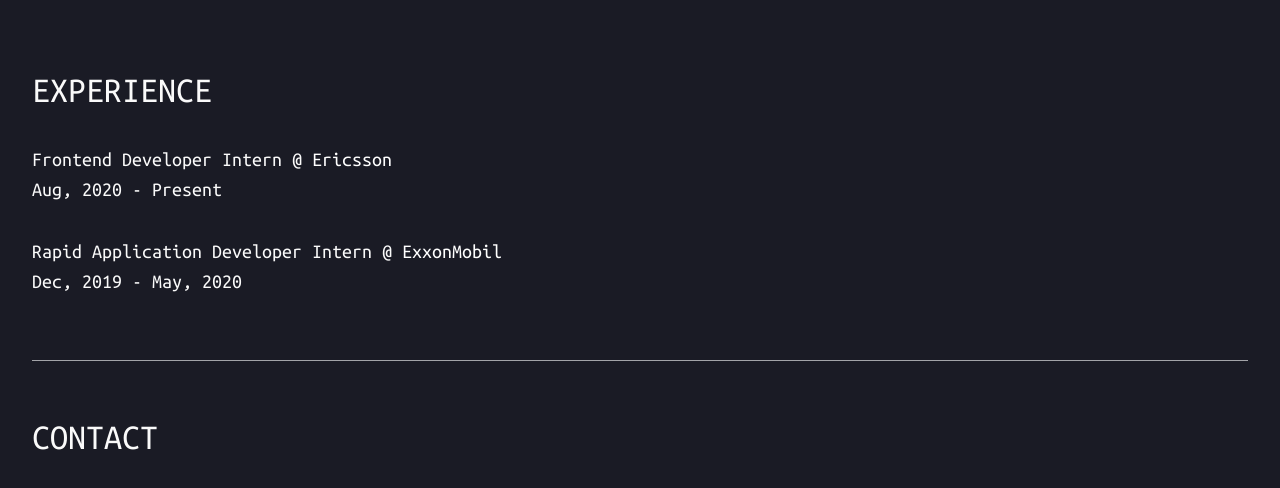
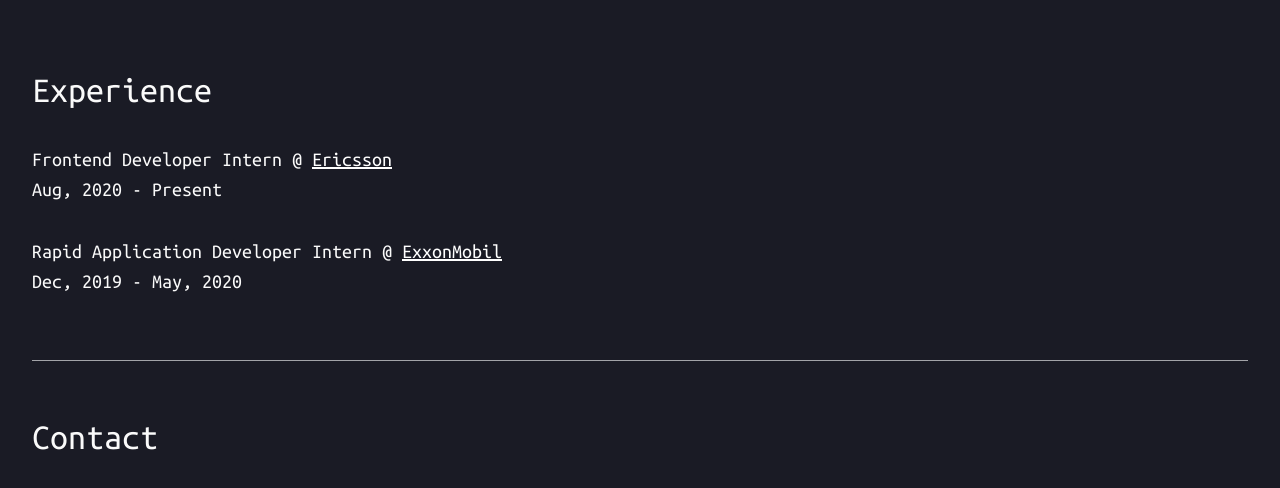
Before and after one commit to bekzodnj/bekzodnj.github.io, a React (Create React App) app: page / in a window 1280 px wide. Shown: the part 584-1072 px from the top of the page. Built offline with nearby package versions, Linux system fonts and the light colour scheme.

Commit message:
Typography edits

```diff
--- a/src/components/Contact.js
+++ b/src/components/Contact.js
@@ -12,8 +12,8 @@ function Contact() {
 
   return (
     <div className='pv4 pb5-ns bb b--white-60 '>
-      <h1 className='f2 mb4' style={{ fontWeight: 400 }}>
-        CONTACT
+      <h1 className='f3 f2-ns mb4' style={{ fontWeight: 400 }}>
+        Contact
       </h1>
 
       <div>
--- a/src/components/Experience.js
+++ b/src/components/Experience.js
@@ -5,13 +5,13 @@ function Experience() {
   return (
     <div className='pv4 pv5-ns bb b--white-60'>
       <h1 className='f3 f2-ns mb4' style={{ fontWeight: 400 }}>
-        EXPERIENCE
+        Experience
       </h1>
       <div className='f6 f4-ns lh-copy measure mb3 mb4-ns'>
         <p>
           Frontend Developer Intern @{' '}
           <a
-            className='link white dim underline-hover'
+            className='link white dim underline underline-hover'
             href='https://www.ericsson.com/en'
             target='_blank'
           >
@@ -26,7 +26,7 @@ function Experience() {
         <p>
           Rapid Application Developer Intern @{' '}
           <a
-            className='link white dim underline-hover'
+            className='link white dim underline underline-hover'
             href='https://corporate.exxonmobil.com/'
             target='_blank'
           >
```
